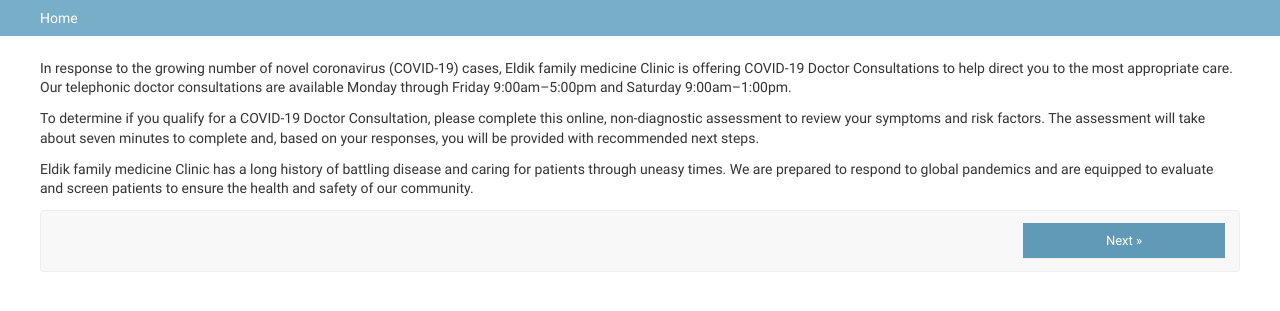
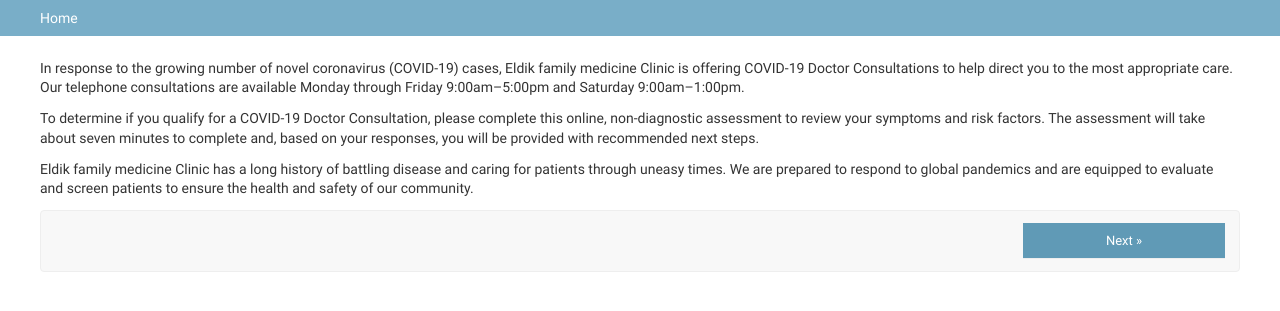
Before and after one commit to mbp-kg/covid19triageproject, a Django app: template triage_project/covid19triage/templates/covid19triage/intro.html in a window 1280 px wide. Shown: the part 20-331 px from the top of the page. Run offline with Django 3.2, Linux system fonts and the light colour scheme; the template is opened without the code that fills it, so the values that code supplies are empty; parts of the project's set-up code (start-up, migrations or seed data) failed here and were passed over.

Commit message:
Fix some English text

```diff
--- a/triage_project/covid19triage/templates/covid19triage/intro.html
+++ b/triage_project/covid19triage/templates/covid19triage/intro.html
@@ -9,7 +9,7 @@
 <div id="content-main">
   {% blocktrans %}
     <p>
-      In response to the growing number of novel coronavirus (COVID-19) cases, Eldik family medicine Clinic is offering COVID-19 Doctor Consultations to help direct you to the most appropriate care. Our telephonic doctor consultations are available Monday through Friday 9:00am–5:00pm and Saturday 9:00am–1:00pm.
+      In response to the growing number of novel coronavirus (COVID-19) cases, Eldik family medicine Clinic is offering COVID-19 Doctor Consultations to help direct you to the most appropriate care. Our telephone consultations are available Monday through Friday 9:00am–5:00pm and Saturday 9:00am–1:00pm.
     </p>
     <p>
       To determine if you qualify for a COVID-19 Doctor Consultation, please complete this online, non-diagnostic assessment to review your symptoms and risk factors. The assessment will take about seven minutes to complete and, based on your responses, you will be provided with recommended next steps.
```
Also changed, not shown: triage_project/covid19triage/locale/ko/LC_MESSAGES/django.po, triage_project/covid19triage/locale/ky/LC_MESSAGES/django.po, triage_project/covid19triage/locale/ru/LC_MESSAGES/django.po.
